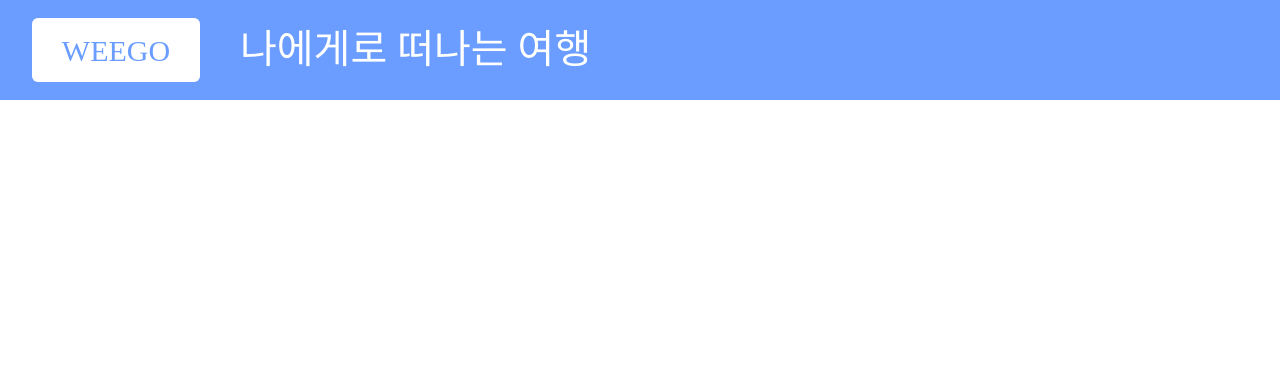
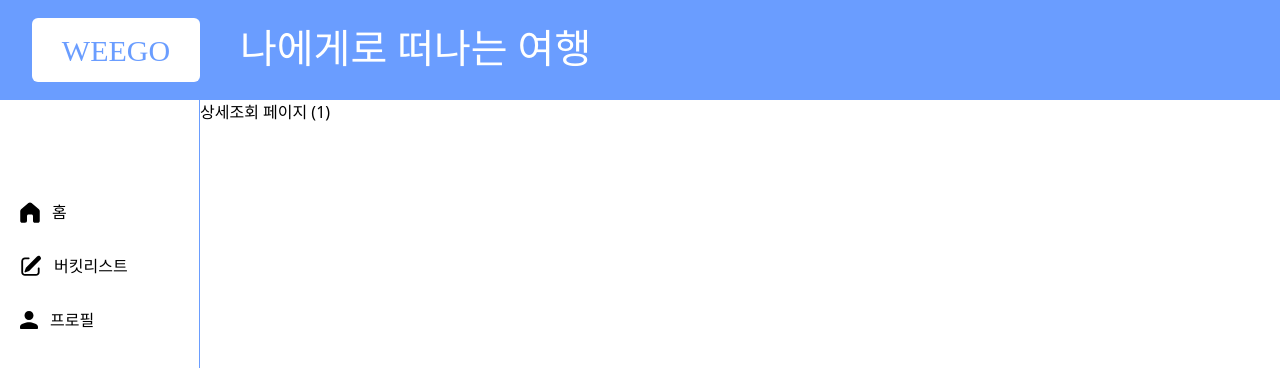
Before and after one commit to Highthon-Dream/app, a React (Create React App) app: page /bucket/1 in a window 1280 px wide. Before the commit this address had no page. Shown: the top 368 px of the page. Built offline with nearby package versions, Linux system fonts and the light colour scheme; a small style sheet from the web is missing; a web font is replaced by a local one.

Commit message:
투두 조회 추가

```diff
--- a/src/App.tsx
+++ b/src/App.tsx
@@ -7,6 +7,7 @@ import Profile from "./pages/Profile";
 import SignUp from "./pages/SignUp";
 import ToastEditor from "./pages/BucketListWrite";
 import TodoWrite from "./pages/TodoWrite";
+import Detail from "./pages/Detail";
 
 const App = () => {
   return (
@@ -14,7 +15,8 @@ const App = () => {
       <Header />
       <Routes>
         <Route path="/" element={<Main />} />
-        <Route path="/buket" element={<Buket />} />
+        <Route path="/bucket" element={<Buket />} />
+        <Route path="/bucket/:id" element={<Detail />} />
         <Route path="/write" element={<ToastEditor />} />
         <Route path="/bucket/write" element={<TodoWrite />} />
         <Route path="/profile" element={<Profile />} />
--- a/src/components/Leftbar.tsx
+++ b/src/components/Leftbar.tsx
@@ -6,7 +6,7 @@ import ProfileOIcon from "../assets/ProfileIcon";
 
 const headerObj = [
   { name: "홈", icon: <HomeIcon />, link: "/" },
-  { name: "버킷리스트", icon: <BuketIcon />, link: "/buket" },
+  { name: "버킷리스트", icon: <BuketIcon />, link: "/bucket" },
   { name: "프로필", icon: <ProfileOIcon />, link: "/profile" },
 ];
 
--- a/src/pages/Buket.tsx
+++ b/src/pages/Buket.tsx
@@ -1,13 +1,26 @@
-import React from "react";
+import { useEffect, useState } from "react";
+import httpClient from "../apis/httpClient";
 import Leftbar from "../components/Leftbar";
 
-const Buket = () => {
+const Bucket = () => {
+  const [bucketList, setBucketList] = useState<any[]>([]);
+  useEffect(() => {
+    httpClient.bucketList.get().then((r) => {
+      setBucketList(Object.values(r.data));
+      console.log(Object.values(r.data));
+    });
+  }, []);
   return (
     <div className="flex items-start">
       <Leftbar />
       버킷리스트 제목만 조회
+      <div>
+        {bucketList.map((bucket) => (
+          <div>{bucket.title}</div>
+        ))}
+      </div>
     </div>
   );
 };
 
-export default Buket;
+export default Bucket;
--- /dev/null
+++ b/src/pages/Detail.tsx
@@ -0,0 +1,16 @@
+import { useEffect } from "react";
+import httpClient from "../apis/httpClient";
+import Leftbar from "../components/Leftbar";
+import { useParams } from "react-router-dom";
+
+export default function Detail() {
+  let { id } = useParams();
+  console.log(id);
+  useEffect(() => {}, []);
+  return (
+    <div className="flex items-start">
+      <Leftbar />
+      상세조회 페이지 ({id})
+    </div>
+  );
+}
--- a/src/pages/Login.tsx
+++ b/src/pages/Login.tsx
@@ -2,7 +2,7 @@
  * 로그인 회원가입 페이지
  * 버킷리스트 작성 페이지 (투두리스트 참고)
  * 버킷리스트 이룬 과정 작성 페이지 (벨로그 참고)
- * 버킷리스트 게시글 조회 페이지 (벨로그 참고)
+ * 버킷리스트 게시글 상세 조회 페이지 (벨로그 참고)
  */
 
 import { useState } from "react";
```
